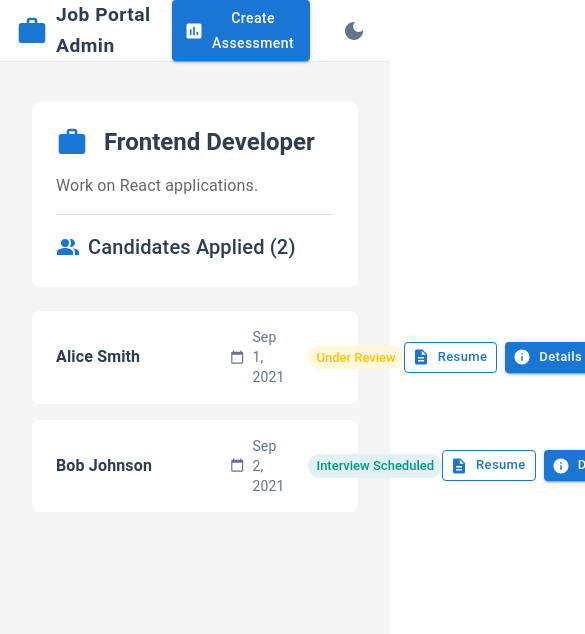
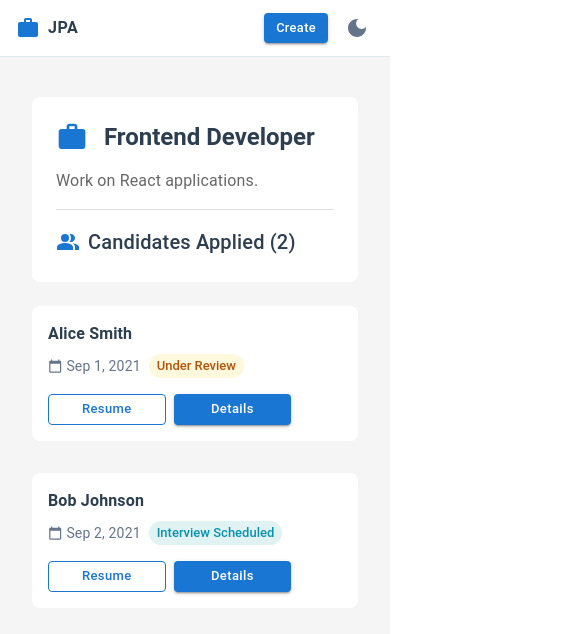
Before and after one commit to pratham-yuxo/job-portal-admin, a React (Create React App) app: page /jobs/1 in a window 390 px wide. Shown: the top 634 px of the page, 585 px wide, since content can reach past the window. Built offline with nearby package versions, Linux system fonts and the light colour scheme.

Commit message:
fixed: UI breakage fixed in mobile devices

```diff
--- a/src/components/CandidateCard.jsx
+++ b/src/components/CandidateCard.jsx
@@ -6,39 +6,47 @@ import {
   Box,
   Button,
   Chip,
+  useMediaQuery,
+  useTheme,
+  IconButton
 } from '@mui/material';
 import CalendarTodayIcon from '@mui/icons-material/CalendarToday';
 import DescriptionIcon from '@mui/icons-material/Description';
 import InfoIcon from '@mui/icons-material/Info';
 
+const CandidateCard = ({ candidate, darkMode }) => {
+  const navigate = useNavigate();
+  const theme = useTheme();
+  const isMobile = useMediaQuery(theme.breakpoints.down('sm'));
+
   const getStatusColor = (status) => {
     const statusColors = {
       'Under Review': {
-      bg: '#fff8dd',
-      color: '#ffc107',
-      darkBg: '#2c2000',
+        bg: darkMode ? '#422006' : '#fff8dd',
+        color: darkMode ? '#ffc107' : '#b45309'
       },
       'Interview Scheduled': {
-      bg: '#e0f2f1',
-      color: '#009688',
-      darkBg: '#002b27',
+        bg: darkMode ? '#042f2e' : '#e0f2f1',
+        color: darkMode ? '#06b6d4' : '#0891b2'
       },
       'Shortlisted': {
-      bg: '#e8f5e9',
-      color: '#4caf50',
-      darkBg: '#002904',
+        bg: darkMode ? '#052e16' : '#e8f5e9',
+        color: darkMode ? '#22c55e' : '#15803d'
+      },
+      'Hired': {
+        bg: darkMode ? '#052e16' : '#e8f5e9',
+        color: darkMode ? '#22c55e' : '#15803d'
       },
       'Rejected': {
-      bg: '#ffebee',
-      color: '#f44336',
-      darkBg: '#310000',
+        bg: darkMode ? '#450a0a' : '#fee2e2',
+        color: darkMode ? '#ef4444' : '#dc2626'
       }
     };
-  return statusColors[status] || { bg: '#f5f5f5', color: '#9e9e9e', darkBg: '#262626' };
+    return statusColors[status] || {
+      bg: darkMode ? '#334155' : '#f1f5f9',
+      color: darkMode ? '#f1f5f9' : '#475569'
     };
-
-const CandidateCard = ({ candidate, darkMode }) => {
-  const navigate = useNavigate();
+  };
 
   const formatDate = (dateString) => {
     const date = new Date(dateString);
@@ -50,33 +58,40 @@ const CandidateCard = ({ candidate, darkMode }) => {
     });
   };
 
+  const statusColor = getStatusColor(candidate.status);
+
   return (
     <Paper
       elevation={0}
       sx={{
-        py: 2,
-        px: 3,
+        p: isMobile ? 2 : 3,
         backgroundColor: darkMode ? '#1e293b' : '#fff',
         borderRadius: 2,
+        mb: 2,
         transition: 'all 0.3s ease',
         '&:hover': {
-          transform: 'translateY(-2px)',
-          boxShadow: darkMode ? '0 4px 20px rgba(0,0,0,0.4)' : '0 4px 20px rgba(0,0,0,0.1)'
+          backgroundColor: darkMode ? '#2c3e50' : '#f8fafc'
         }
       }}
     >
-
       <Box sx={{
         display: 'flex',
-        alignItems: 'center',
+        flexDirection: isMobile ? 'column' : 'row',
         justifyContent: 'space-between',
+        alignItems: isMobile ? 'flex-start' : 'center',
+        gap: isMobile ? 2 : 0
       }}>
-        <Box sx={{ display: 'flex', alignItems: 'center', gap: 3 }}>
+        <Box sx={{
+          display: 'flex',
+          flexDirection: 'column',
+          gap: 1,
+          width: isMobile ? '100%' : 'auto'
+        }}>
           <Typography
+            variant={isMobile ? "body1" : "h6"}
             sx={{
               fontWeight: 600,
-              color: darkMode ? '#f1f5f9' : '#2c3e50',
-              minWidth: '150px'
+              color: darkMode ? '#f1f5f9' : '#2c3e50'
             }}
           >
             {candidate.name}
@@ -86,7 +101,13 @@ const CandidateCard = ({ candidate, darkMode }) => {
             display: 'flex',
             alignItems: 'center',
             gap: 1,
-            color: darkMode ? '#94a3b8' : '#64748b',
+            flexWrap: 'wrap'
+          }}>
+            <Box sx={{
+              display: 'flex',
+              alignItems: 'center',
+              gap: 0.5,
+              color: darkMode ? '#94a3b8' : '#64748b'
             }}>
               <CalendarTodayIcon sx={{ fontSize: '0.9rem' }} />
               <Typography variant="body2">
@@ -98,21 +119,28 @@ const CandidateCard = ({ candidate, darkMode }) => {
               label={candidate.status}
               size="small"
               sx={{
-              backgroundColor: darkMode ?
-                getStatusColor(candidate.status).darkBg :
-                getStatusColor(candidate.status).bg,
-              color: getStatusColor(candidate.status).color,
+                height: '24px',
+                backgroundColor: statusColor.bg,
+                color: statusColor.color,
                 fontWeight: 500,
-              height: '24px'
+                '& .MuiChip-label': {
+                  px: 1
+                }
               }}
             />
           </Box>
+        </Box>
 
-        <Box sx={{ display: 'flex', gap: 1 }}>
+        <Box sx={{
+          display: 'flex',
+          gap: 1,
+          width: isMobile ? '100%' : 'auto',
+          justifyContent: isMobile ? 'flex-start' : 'flex-end'
+        }}>
           <Button
             size="small"
             variant="outlined"
-            startIcon={<DescriptionIcon />}
+            startIcon={!isMobile && <DescriptionIcon />}
             onClick={() => window.open(candidate.resumeUrl, '_blank')}
             sx={{
               textTransform: 'none',
@@ -121,25 +149,27 @@ const CandidateCard = ({ candidate, darkMode }) => {
               '&:hover': {
                 backgroundColor: darkMode ? 'rgba(59, 130, 246, 0.1)' : undefined,
                 borderColor: darkMode ? '#3b82f6' : 'primary.main',
-              }
+              },
+              minWidth: isMobile ? '40%' : 'auto'
             }}
           >
-            Resume
+            {isMobile ? 'Resume' : 'View Resume'}
           </Button>
           <Button
             size="small"
             variant="contained"
-            startIcon={<InfoIcon />}
+            startIcon={!isMobile && <InfoIcon />}
             onClick={() => navigate(`/candidates/${candidate.id}`)}
             sx={{
               textTransform: 'none',
               backgroundColor: darkMode ? '#3b82f6' : 'primary.main',
               '&:hover': {
                 backgroundColor: darkMode ? '#2563eb' : 'primary.dark',
-              }
+              },
+              minWidth: isMobile ? '40%' : 'auto'
             }}
           >
-            Details
+            {isMobile ? 'Details' : 'View Details'}
           </Button>
         </Box>
       </Box>
--- a/src/components/Navbar.jsx
+++ b/src/components/Navbar.jsx
@@ -8,7 +8,8 @@ import {
   Button,
   IconButton,
   Box,
-  useTheme
+  useTheme,
+  useMediaQuery
 } from '@mui/material';
 import LightModeIcon from '@mui/icons-material/LightMode';
 import DarkModeIcon from '@mui/icons-material/DarkMode';
@@ -18,6 +19,7 @@ import WorkIcon from '@mui/icons-material/Work';
 const Navbar = () => {
   const { darkMode, setDarkMode } = useContext(AppContext);
   const theme = useTheme();
+  const isMobile = useMediaQuery(theme.breakpoints.down('sm'));
 
   return (
     <AppBar
@@ -29,13 +31,13 @@ const Navbar = () => {
         transition: 'all 0.3s ease'
       }}
     >
-      <Toolbar sx={{ justifyContent: 'space-between' }}>
+      <Toolbar sx={{ justifyContent: 'space-between', minHeight: isMobile ? '56px' : '64px' }}>
         {/* Logo and Brand */}
         <Link to="/" style={{ textDecoration: 'none', color: 'inherit' }}>
           <Box sx={{ display: 'flex', alignItems: 'center', gap: 1 }}>
             <WorkIcon
               sx={{
-                fontSize: '2rem',
+                fontSize: isMobile ? '1.5rem' : '2rem',
                 color: darkMode ? '#fff' : theme.palette.primary.main
               }}
             />
@@ -46,38 +48,56 @@ const Navbar = () => {
                 fontWeight: 600,
                 letterSpacing: '0.5px',
                 color: darkMode ? '#fff' : '#2c3e50',
-                fontSize: '1.2rem'
+                fontSize: isMobile ? '1rem' : '1.2rem',
+                display: { xs: 'none', sm: 'block' }
               }}
             >
               Job Portal Admin
+            </Typography>
+            <Typography
+              variant="h6"
+              component="div"
+              sx={{
+                fontWeight: 600,
+                letterSpacing: '0.5px',
+                color: darkMode ? '#fff' : '#2c3e50',
+                fontSize: '1rem',
+                display: { xs: 'block', sm: 'none' }
+              }}
+            >
+              JPA
             </Typography>
           </Box>
         </Link>
 
         {/* Navigation Items */}
-        <Box sx={{ display: 'flex', alignItems: 'center', gap: 2 }}>
+        <Box sx={{ display: 'flex', alignItems: 'center', gap: { xs: 1, sm: 2 } }}>
           <Link to="/create-assessment" style={{ textDecoration: 'none' }}>
             <Button
               variant="contained"
-              startIcon={<AssessmentIcon />}
+              startIcon={isMobile ? null : <AssessmentIcon />}
+              size={isMobile ? "small" : "medium"}
               sx={{
                 textTransform: 'none',
                 fontWeight: 500,
-                px: 2,
+                px: isMobile ? 1.5 : 2,
+                minWidth: 0,
                 backgroundColor: darkMode ? '#2c3e50' : theme.palette.primary.main,
                 '&:hover': {
                   backgroundColor: darkMode ? '#34495e' : theme.palette.primary.dark,
-                }
+                },
+                fontSize: isMobile ? '0.8rem' : 'inherit'
               }}
             >
-              Create Assessment
+              {isMobile ? 'Create' : 'Create Assessment'}
             </Button>
           </Link>
 
           <IconButton
             onClick={() => setDarkMode(!darkMode)}
+            size={isMobile ? "small" : "medium"}
             sx={{
-              ml: 1,
+              ml: { xs: 0.5, sm: 1 },
               color: darkMode ? '#94a3b8' : '#64748b',
               '&:hover': {
                 backgroundColor: darkMode ? 'rgba(148, 163, 184, 0.1)' : 'rgba(100, 116, 139, 0.1)'
```
Lines whose indentation alone changed are shown as unchanged.
